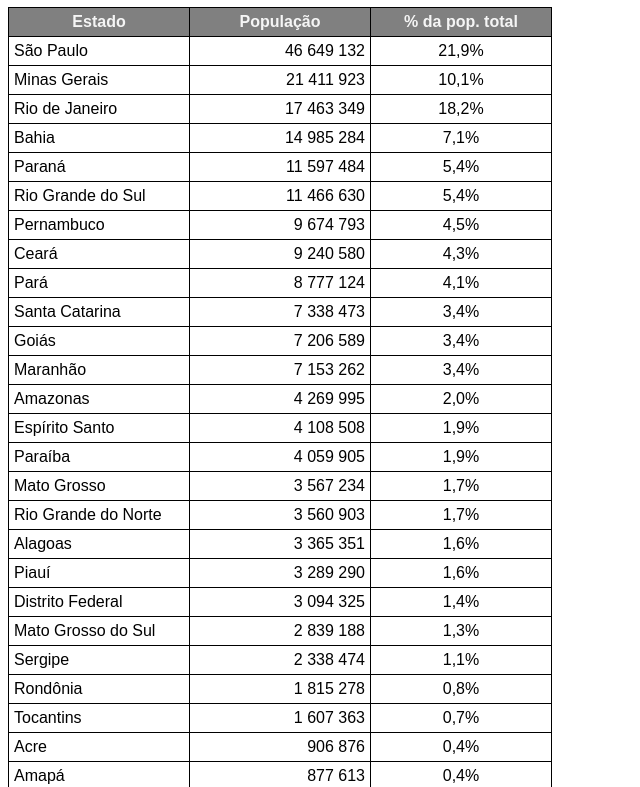
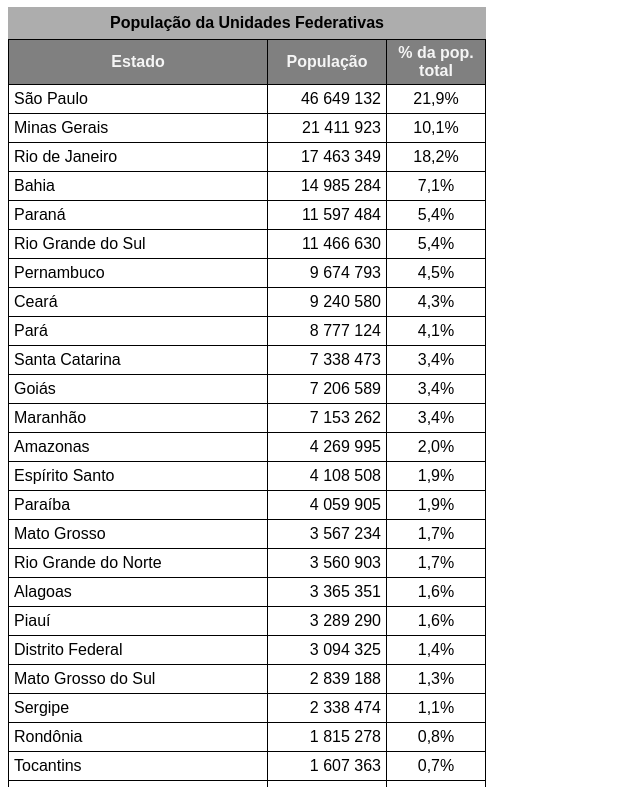
Before and after one commit to Eden-Daniel/html-css, a plain HTML site: page exercicios/ex021/index.html in a window 1280 px wide. Shown: the part 73-860 px from the top of the page, without its empty margins (0-640 px from the left). Drawn offline with Linux system fonts and the light colour scheme.

Commit message:
adição do scope na tabela

```diff
--- a/exercicios/ex021/index.html
+++ b/exercicios/ex021/index.html
@@ -11,13 +11,22 @@
             border: 1px solid black;
             border-collapse: collapse;
         }
+        caption{
+            background-color: rgb(173, 173, 173);
+            padding: 7px;
+            font-weight: bold;
+        }
+
         th{
             background-color: grey;
             color: whitesmoke;
+            padding: 4px;
+            border: 1px solid black;
         }
-        th, td{
+
+        td{
             padding: 5px;
-            width: 170px;
+
             border: 1px solid black;
         }
         td.numero{
@@ -35,11 +44,12 @@
 <body>
     <h1>Uso de tabelas grandes</h1>
     <table>
+       <caption>População da Unidades Federativas</caption>
         <thead>
             <tr>
-                <th>Estado</th>
-                <th>População</th>
-                <th>% da pop. total</th>
+                <th scope="col" style="width: 250px;">Estado</th>
+                <th scope="col" style="width: 110px;">População</th>
+                <th scope="col" style="width: 90px;"> % da pop. total</th>
             </tr>
         </thead>
         <tbody>
@@ -182,7 +192,7 @@
         </tbody>
         <tfoot>
             <tr>
-                <th>Total de Habitantes</th>
+                <th scope="row">Total de Habitantes</th>
                 <td class="numero"><strong>213 317 639</strong></td>
                 <td class="porc"><strong>1/7/2021</strong></td>
             </tr>
```
